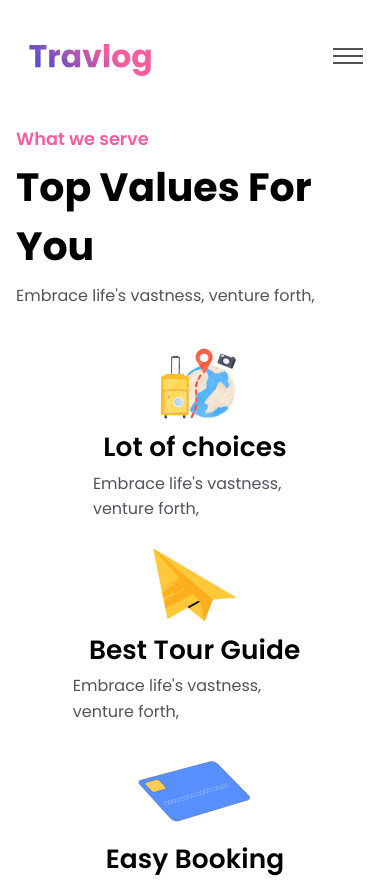
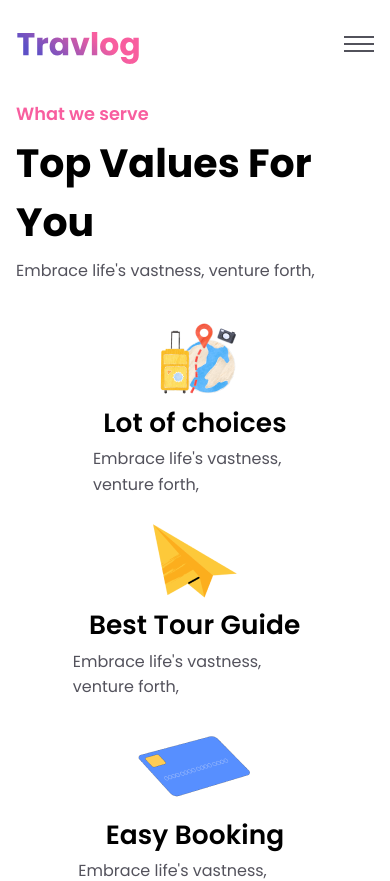
Before and after one commit to abaskovic/igaming, a React (Create React App) app: page / in a window 390 px wide. Shown: the top 881 px of the page. Built offline with nearby package versions, Linux system fonts and the light colour scheme; the HTML template or start-up script is replaced by a standard one.

Commit message:
header breakpoints

```diff
--- a/src/components/header/Header.css
+++ b/src/components/header/Header.css
@@ -32,10 +32,17 @@ nav {
   display: none;
 }
 
+@media (max-width: 1024px) {
+  header {
+    padding-inline: min(5.139vw, 74px);
+  }
+}
+
 @media (max-width: 768px) {
 
   header {
-    padding-block: 36.28px;
+    padding-inline: 1em;
+    padding-block: 1.5em;
   }
 
   nav {
@@ -48,14 +55,14 @@ nav {
     background: white;
     width: 100vw;
     height: 100vh;
-    z-index: 10;
+    z-index: 100;
   }
 
   .menu-toggle {
     display: flex;
     gap: 5px;
     flex-direction: column;
-    z-index: 20;
+    z-index: 110;
   }
 
   .menu-toggle > div {
@@ -87,11 +94,3 @@ nav {
     display: block;
   }
 }
-
-@media (max-width: 360px) {
-
-  header {
-    padding: 36.28px 1em;
-  }
-
-}
--- a/src/index.css
+++ b/src/index.css
@@ -4,7 +4,10 @@
 :root {
   --paragraph-color: rgba(25, 24, 37, 0.75);
   --dark: rgba(34, 40, 49, 1);
-  --pink: rgba(248, 94, 159, 1)
+  --pink: rgba(248, 94, 159, 1);
+  --cardBlack: rgba(12, 17, 31, 1);
+  --text-color:rgba(37, 43, 66, 1);
+  --newsletter:rgba(250, 205, 73, 1);
 }
 
 
@@ -12,6 +15,7 @@
   box-sizing: border-box;
   margin: 0;
   padding: 0;
+  text-decoration: none;
   font-family: "Poppins", sans-serif;
   -webkit-font-smoothing: antialiased;
   -moz-osx-font-smoothing: grayscale;
```
